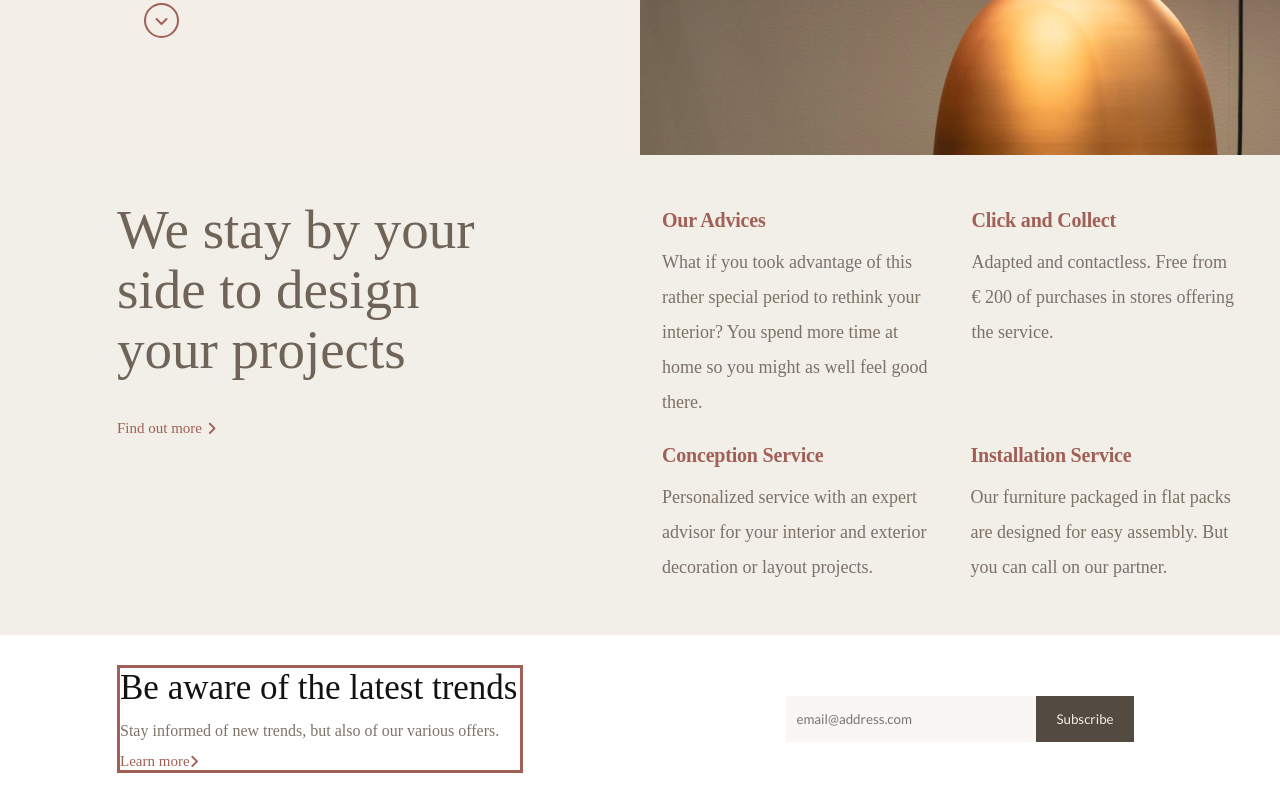
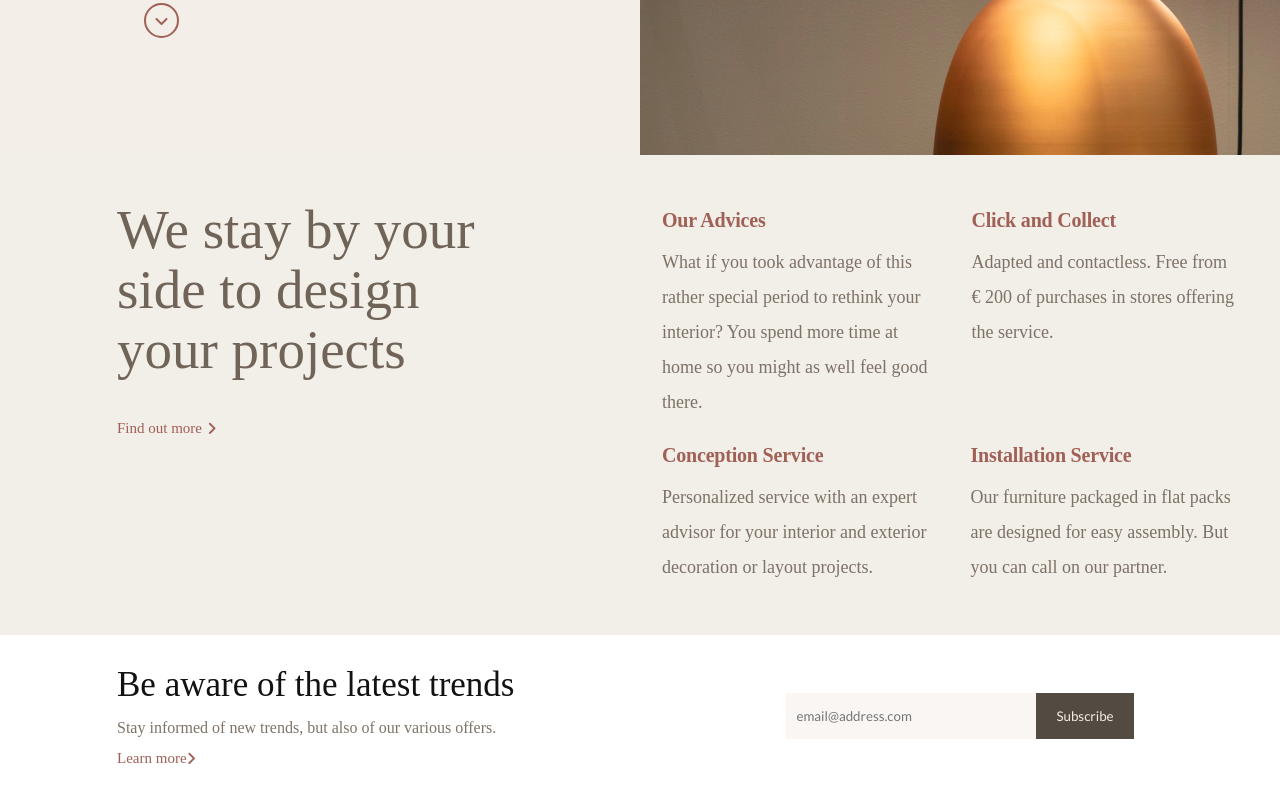
Before and after one commit to afolabidaves/Dx-Antic, a plain HTML site: page index.html in a window 1280 px wide. Shown: the part 555-1358 px from the top of the page. Drawn offline with Linux system fonts and the light colour scheme.

Commit message:
well few pmre steps to go

```diff
--- a/style.css
+++ b/style.css
@@ -241,7 +241,7 @@ ul {
 .holds{
   margin: 0 auto;
   width: 70%;
-  border: 3px solid #a06056;
+  /* border: 3px solid #a06056; */
 }
 
 .link-holds {
```
